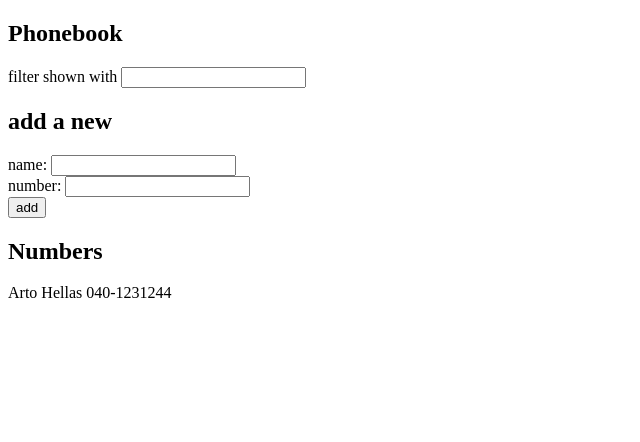
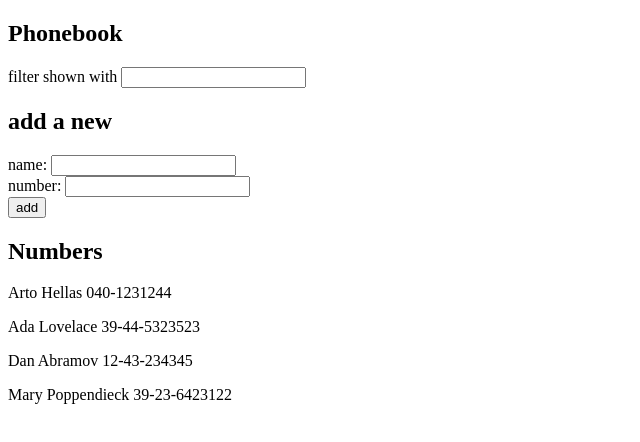
Before and after one commit to anarikai/osa2, a React (Create React App) app in the folder puhelinluettelo/: page / in a window 1280 px wide. Shown: the top 442 px of the page, without its empty margins (0-640 px from the left). Built offline with nearby package versions, Linux system fonts and the light colour scheme.

Commit message:
valmis 2.9

```diff
--- a/puhelinluettelo/src/App.js
+++ b/puhelinluettelo/src/App.js
@@ -1,11 +1,16 @@
 import { useState } from 'react'
+import Name from './components/Name'
 
 const App = () => {
   const [persons, setPersons] = useState([
-    { name: 'Arto Hellas', number:'040-1231244' }
+    { name: 'Arto Hellas', number:'040-1231244' },
+    { name: 'Ada Lovelace', number: '39-44-5323523' },
+    { name: 'Dan Abramov', number: '12-43-234345' },
+    { name: 'Mary Poppendieck', number: '39-23-6423122' }
   ])
   const [newName, setNewName] = useState('')
   const [newNumber, setNewNumber] = useState('')
+  const [filteredPersons, setFilteredPersons] = useState(persons)
 
   const addName = (event) => {
     event.preventDefault()
@@ -15,7 +20,7 @@ const App = () => {
     }
     console.log(newName);
     console.log(persons);
-    const personNames = persons.map(p => p.name.toLocaleLowerCase());
+    const personNames = persons.map(p => p.name.toLowerCase());
     if (!personNames.includes(newName.toLowerCase())) {
       setPersons(persons.concat(nameObject))
       setNewName('')
@@ -25,7 +30,7 @@ const App = () => {
       alert(`${newName} is already added to phonebook`)
     }
     if (newName === "") {
-      alert(`Can't add an empty name. Please enter name.`)
+      alert(`You can not add an empty name.`)
     }
   }
 
@@ -39,10 +44,16 @@ const App = () => {
     setNewNumber(event.target.value)
   }
 
+  const handleFilterChange = (event) => {
+    setFilteredPersons(persons.filter(person =>
+      person.name.toLowerCase().search(event.target.value.toLowerCase()) !== -1
+      ));
+  }
+
   return (
     <div>
       <h2>Phonebook</h2>
-      <div>filter shown with <input /></div>
+      <div>filter shown with <input onChange={handleFilterChange} /></div>
       <h2>add a new</h2>
       <form onSubmit={addName}>
         <div>
@@ -56,8 +67,7 @@ const App = () => {
         </div>
       </form>
       <h2>Numbers</h2>
-      {persons.map(person =>
-        <p key={person.name}>{person.name} {person.number}</p>)}
+      {filteredPersons.map(person => <Name key={person.name} name={person} />)}
     </div>
   )
 
--- /dev/null
+++ b/puhelinluettelo/src/components/Name.js
@@ -0,0 +1,7 @@
+const Name = ({ name }) => {
+    return (
+        <p>{name.name} {name.number}</p>
+    )
+}
+
+export default Name
```
